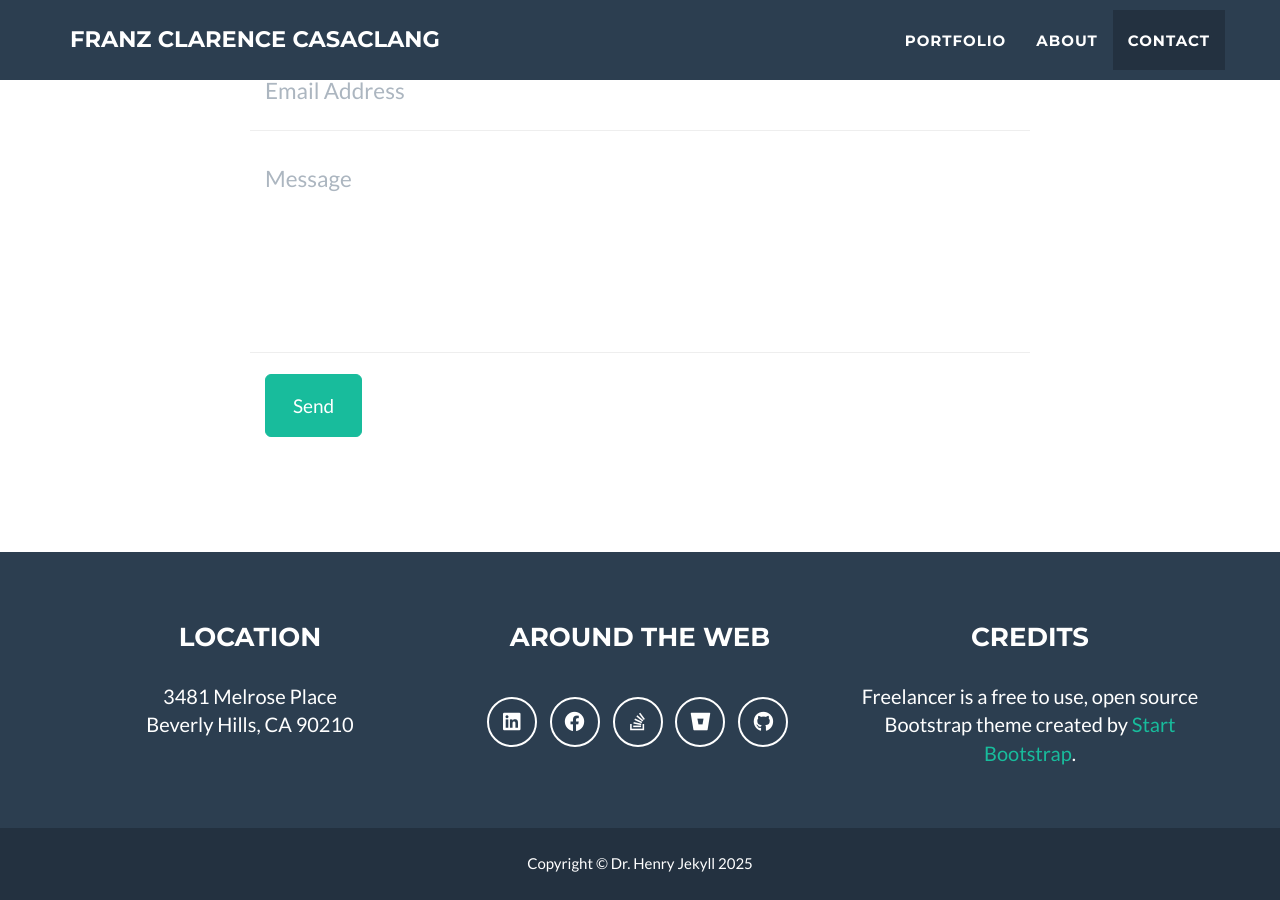
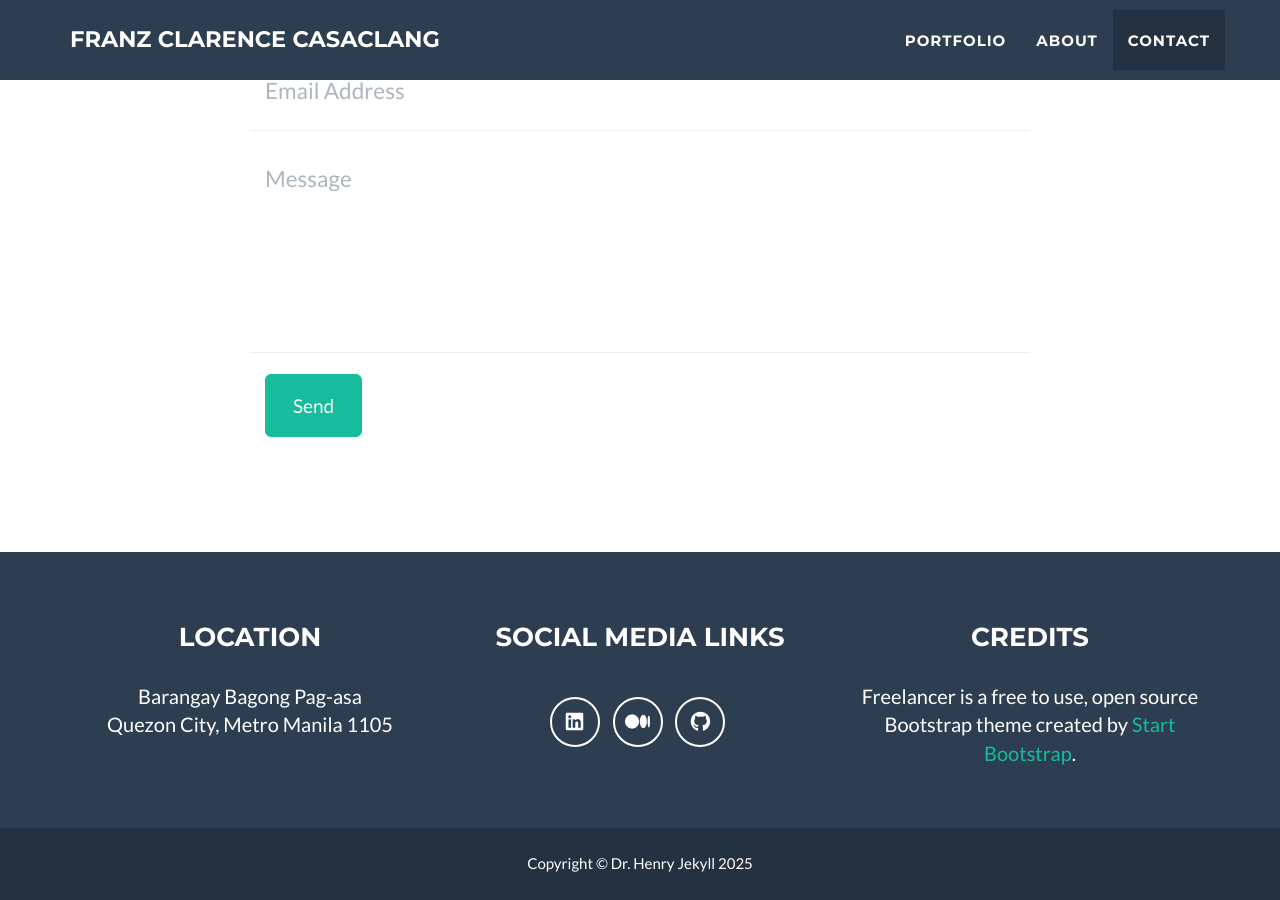
Before and after one commit to fcasaclang/professional-summary, a Jekyll site: the page built from _posts/2014-07-18-project-1.markdown, in a window 1280 px wide and 900 px high, scrolled down 2594 px. Built offline with Jekyll 4.4.1, drawn with Linux system fonts in a browser that asks for light colours.

Commit message:
Update _config.yml

```diff
--- a/_config.yml
+++ b/_config.yml
@@ -34,26 +34,22 @@ color:
 footer:
   copyright: Dr. Henry Jekyll
   location: Location
-  social: Around the Web
+  social: Social Media Links
   credits: Credits
 
 # Social networks usernames (many more available: google-plus, flickr, dribbble, pinterest, instagram, tumblr, linkedin, etc.)
 social:
   - title: linkedin
     url: https://www.linkedin.com/in/franzclarencecasaclang
-  - title: facebook
-    url:
-  - title: stack-overflow
-    url: http://stackoverflow.com/questions/tagged/jekyll
-  - title: bitbucket
-    url: http://bitbucket.org/jekyll
+  - title: medium
+    url: https://www.medium.com/@franzcasaclang
   - title: github
-    url: http://github.com/jekyll
+    url: https://www.github.com/fcasaclang
 
 # Postal address (add as many lines as necessary)
 address:
-  - line: 3481 Melrose Place
-  - line: Beverly Hills, CA 90210
+  - line: Barangay Bagong Pag-asa
+  - line: Quezon City, Metro Manila 1105
 
 # Credits content
 credits: 'Freelancer is a free to use, open source Bootstrap theme created by <a href="http://startbootstrap.com">Start Bootstrap</a>.'
```
